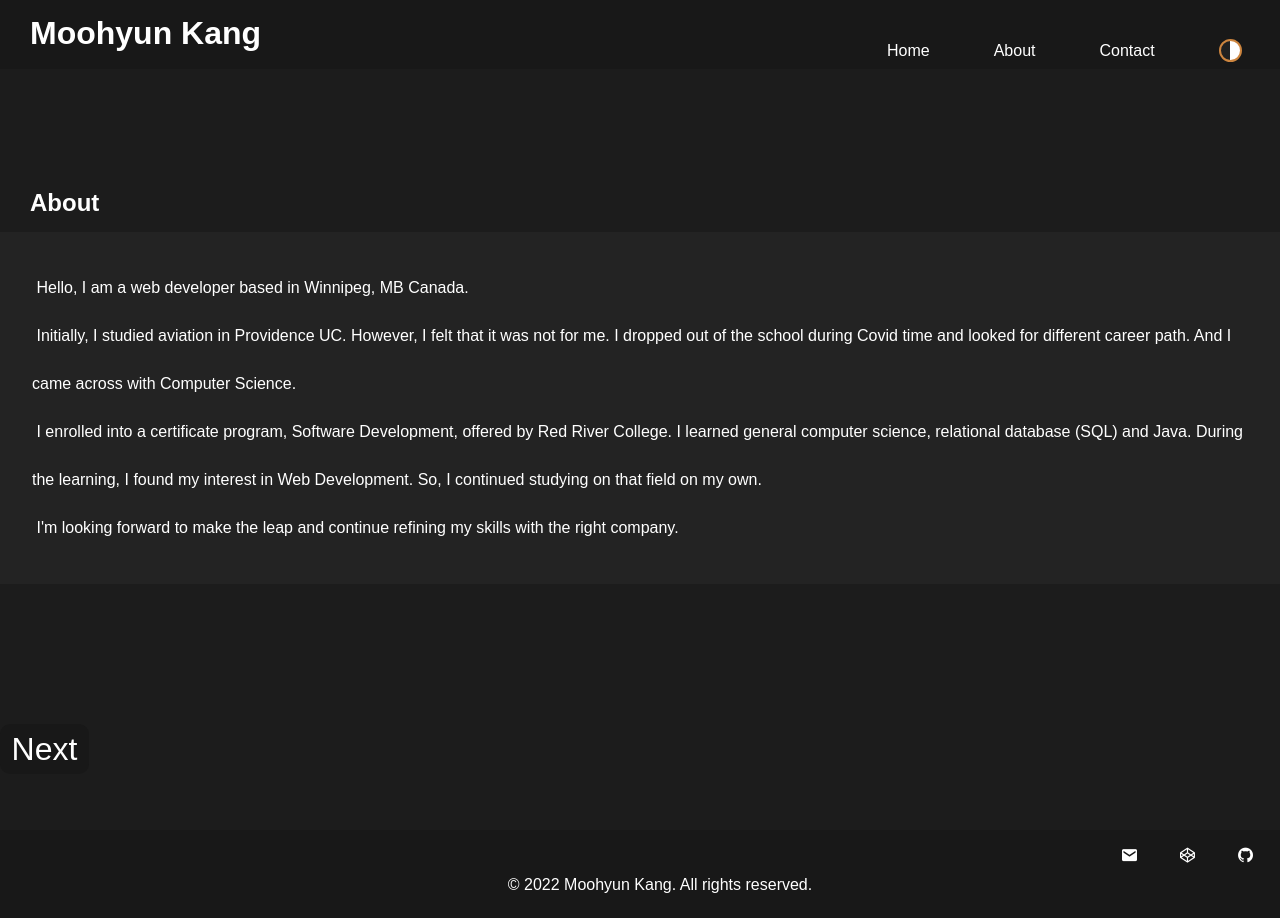
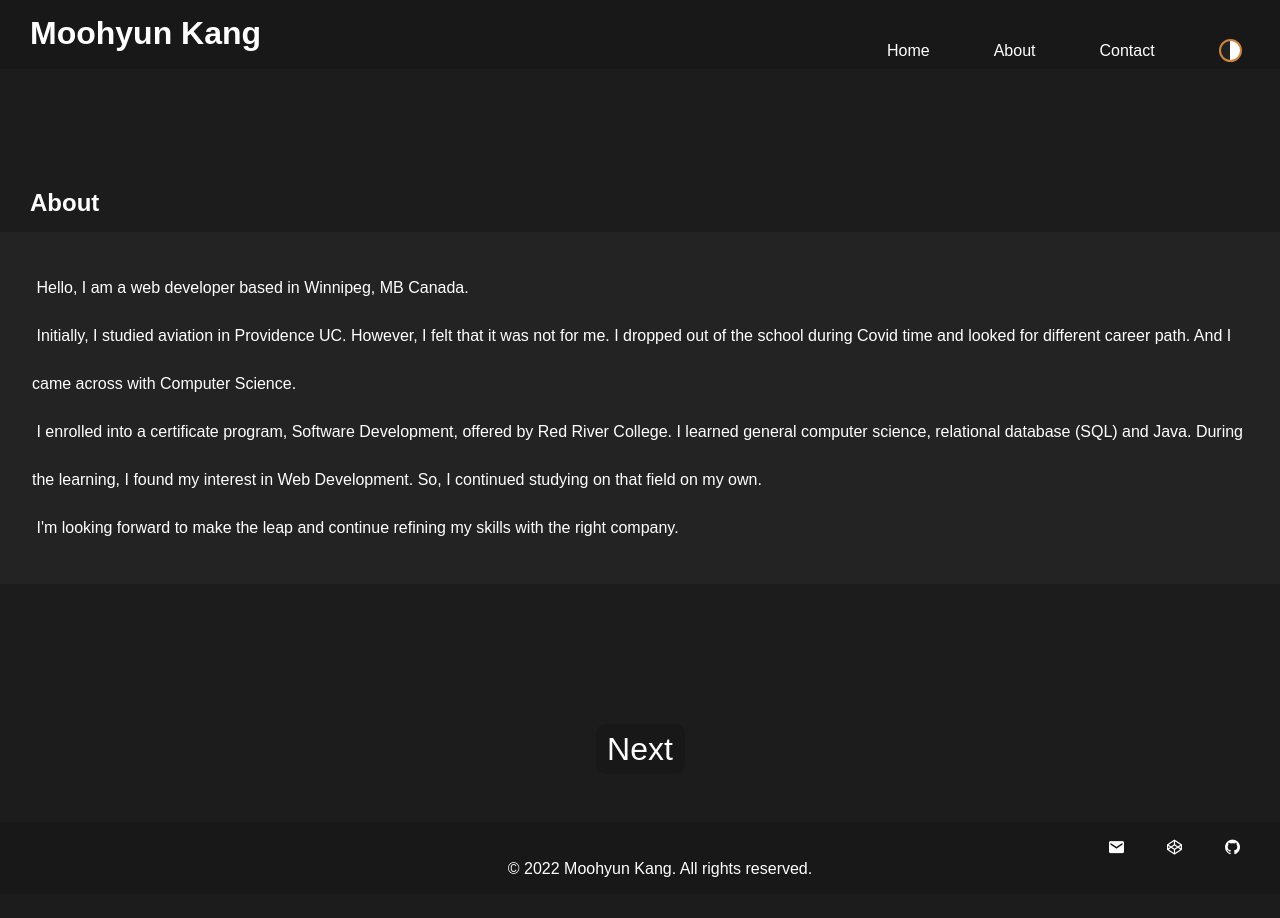
Before and after one commit to grandorca/my-portfolio, a React (Create React App) app: page /about in a window 1280 px wide. After the commit the page ends 894 px from the top, so only its background shows below. Built offline with nearby package versions, Linux system fonts and the light colour scheme.

Commit message:
general css fix

```diff
--- a/src/components/App.jsx
+++ b/src/components/App.jsx
@@ -17,7 +17,7 @@ const App = () => {
   //dynamic-title
   useEffect(() => {
     let location =
-      pathname === "/"||"" ? "Home" : pathname === "/about" ? "About" : "Contact";
+      pathname === "/" ? "Home" : pathname === "/about" ? "About" : "Contact";
     document.title = "Moohyun Kang | " + location;
   }, [pathname]);
 
--- a/src/components/NotFound.jsx
+++ b/src/components/NotFound.jsx
@@ -1,7 +1,7 @@
 const NotFound = () => {
   return (
     <>
-      <h1 id="not-found">404 Not Found</h1>
+      <h1 id="not-found">404 | Page Not Found</h1>
     </>
   );
 };
--- a/src/components/styles/index.css
+++ b/src/components/styles/index.css
@@ -162,11 +162,6 @@ body::-webkit-scrollbar-thumb {
     opacity: 0;
   }
 }
-.next-anchor {
-  display: block;
-  margin: 0 auto;
-}
-
 .next-button {
   position: relative;
   display: block;
@@ -577,13 +572,12 @@ body::-webkit-scrollbar-thumb {
   opacity: 1;
 }
 
-#about {
+#about .main-header {
   text-align: left;
-}
-#about .main-header {
-  margin: 0 0 15px 30px;
+  margin: 15px 30px;
 }
 #about .back-div {
+  text-align: left;
   padding: 4vh;
   background-color: var(--theme-back-div);
   border-top: var(--theme-border);
@@ -777,21 +771,26 @@ body::-webkit-scrollbar-thumb {
 }
 
 .not-footer {
-  min-height: 86vh;
+  min-height: 85vh;
 }
 
 .footer {
-  margin-top: 7vh;
-  height: 11vh;
-  padding: 2vh 2vw;
+  margin-top: 6vh;
+  height: 9vh;
+  display: flex;
+  justify-content: right;
+  gap: 0 0;
+  align-items: top;
+  -moz-column-gap: 0;
+       column-gap: 0;
+  flex-wrap: wrap;
+  padding: 2vh 3vw;
   bottom: 0;
   background-color: var(--theme-color);
   border-top: var(--theme-border);
-  display: flex;
-  justify-content: right;
-  flex-wrap: wrap;
 }
 .footer .footer-element {
+  display: inline;
   text-decoration: none;
   margin-left: 40px;
   font-size: large;
@@ -851,7 +850,7 @@ body::-webkit-scrollbar-thumb {
   }
   .footer {
     justify-content: center;
-    padding: 1vh 2vw 0 2vw;
+    padding: 2vh 0;
   }
   .footer .footer-element {
     margin: 0 20px;
--- a/src/components/styles/index.scss
+++ b/src/components/styles/index.scss
@@ -127,13 +127,9 @@ body {
   }
 }
 //next-button
-.next-anchor{
-  display:block;
-  margin:0 auto;
-}
 .next-button {
   position: relative;
-  display:block;
+  display: block;
   margin: 0 auto;
   margin-top: 140px;
   width: 88px;
@@ -224,7 +220,7 @@ body {
   text-align: left;
 }
 #title {
-  position: relative;//hover over navbar
+  position: relative; //hover over navbar
   margin: 15px 0 16px 30px;
   display: inline-block;
   z-index: 100;
@@ -520,11 +516,12 @@ body {
 }
 //About
 #about {
-  text-align: left;
   & .main-header {
-    margin: 0 0 15px 30px;
+    text-align: left;
+    margin: 15px 30px;
   }
   & .back-div {
+    text-align: left;
     padding: 4vh;
     background-color: var(--theme-back-div);
     border-top: var(--theme-border);
@@ -666,27 +663,30 @@ body {
 }
 //NotFound
 #not-found {
-  display:block;
+  display: block;
   text-align: center;
   margin-top: 20vh;
 }
 //Footer
 .not-footer {
-  min-height: 86vh;
+  min-height: 85vh;
 }
 .footer {
-
-  margin-top: 7vh;
-  height: 11vh;
-  padding: 2vh 2vw;
+  margin-top: 6vh;
+  height: 9vh;
+  display: flex;
+  justify-content: right;
+  gap: 0 0;
+  align-items: top;
+  column-gap: 0;
+  flex-wrap: wrap;
+  padding: 2vh 3vw;
   bottom: 0;
   background-color: var(--theme-color);
   border-top: var(--theme-border);
-  display: flex;
-  justify-content: right;
-  flex-wrap: wrap;
 
   & .footer-element {
+    display: inline;
     text-decoration: none;
     margin-left: 40px;
     font-size: large;
@@ -769,8 +769,8 @@ body {
   //footer
   .footer {
     justify-content: center;
-    padding: 1vh 2vw 0 2vw;
-    & .footer-element{
+    padding: 2vh 0;
+    & .footer-element {
       margin: 0 20px;
     }
   }
```
Also changed, not shown: 1 other file (tests, documents, lock files or other folders).
